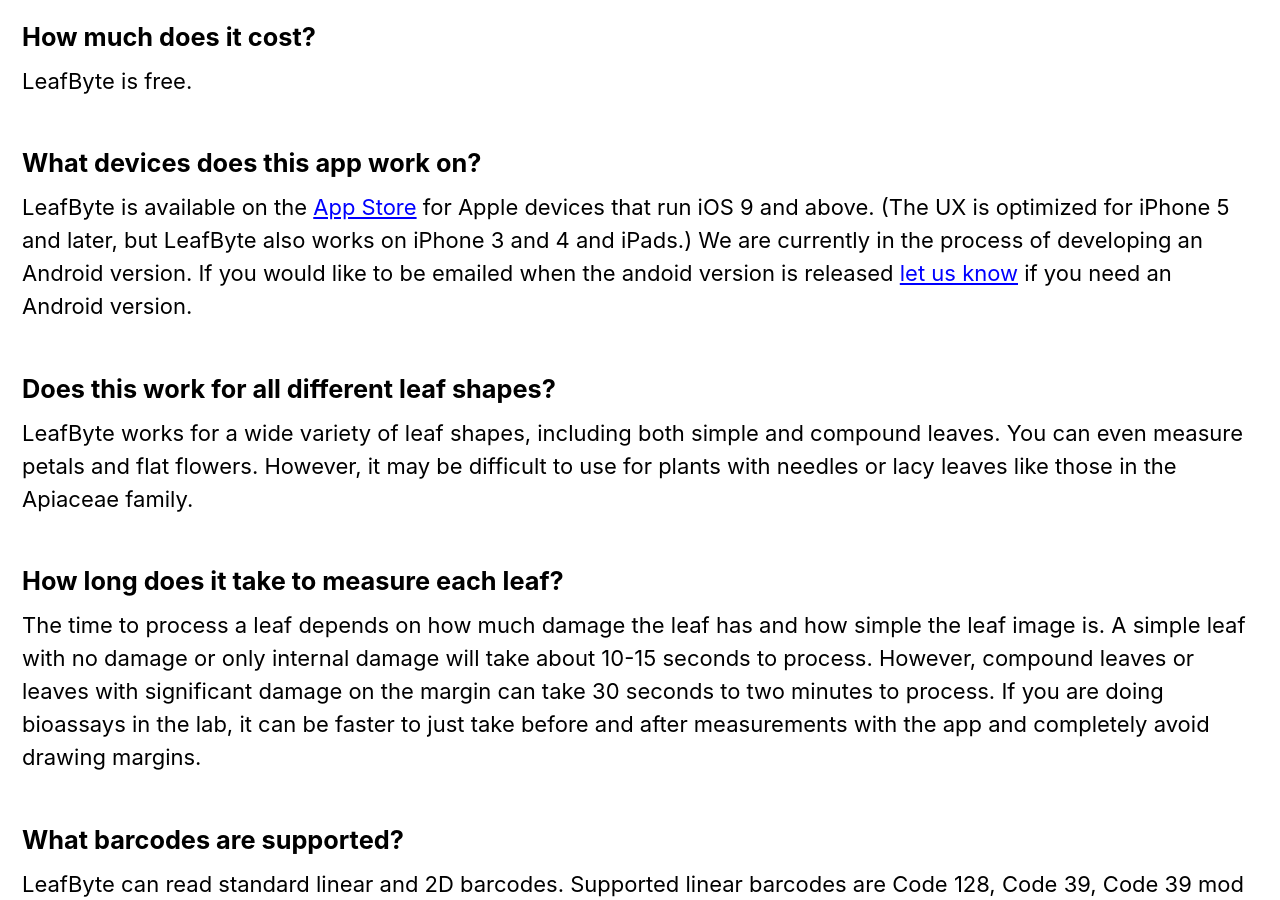
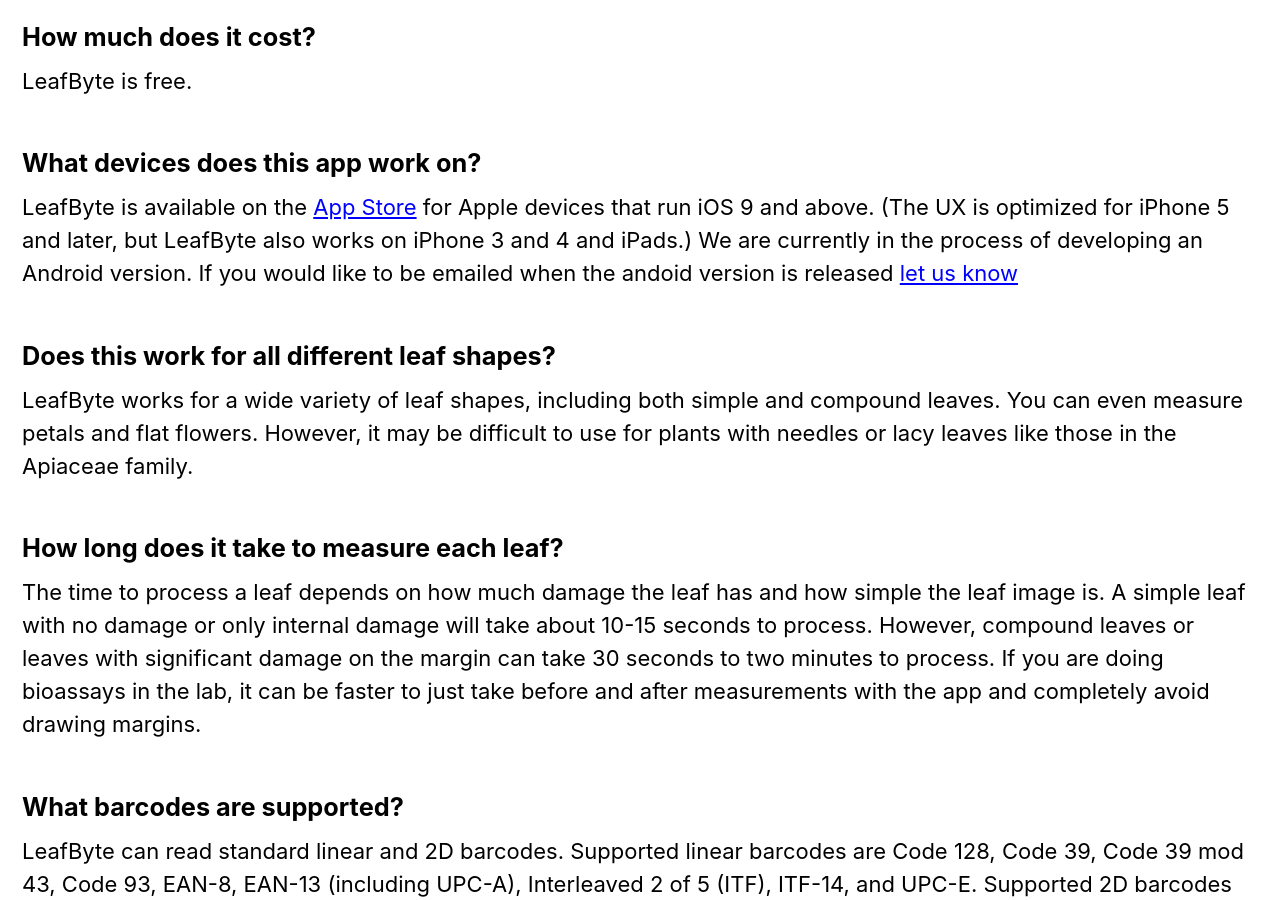
Before and after one commit to Zoegp/zoegp.github.io, a Jekyll site: the page built from leafbyte-faqs.md, in a window 1280 px wide and 900 px high, scrolled down 567 px. Built offline with Jekyll 4.4.1, drawn with Linux system fonts in a browser that asks for light colours; cached includes are drawn as plain includes; nearby versions of some CDN libraries.

Commit message:
Update leafbyte-faqs.md

```diff
--- a/leafbyte-faqs.md
+++ b/leafbyte-faqs.md
@@ -16,7 +16,7 @@
 LeafByte is free.
 
 ##### What devices does this app work on?
-LeafByte is available on the [App Store](https://itunes.apple.com/us/app/leafbyte/id1362985339?mt=8) for Apple devices that run iOS 9 and above. (The UX is optimized for iPhone 5 and later, but LeafByte also works on iPhone 3 and 4 and iPads.) We are currently in the process of developing an Android version. If you would like to be emailed when the andoid version is released [let us know](mailto:leafbyte@zoegp.science?subject=Interest%20in%20LeafByte%20on%20Android&body=Hello,%0AI'd%20like%20to%20express%20my%20interest%20in%20using%20an%20Android%20version%20of%20LeafByte.%Please%tell%me%when%the%app%is%available.%0A%0AThanks!) if you need an Android version.
+LeafByte is available on the [App Store](https://itunes.apple.com/us/app/leafbyte/id1362985339?mt=8) for Apple devices that run iOS 9 and above. (The UX is optimized for iPhone 5 and later, but LeafByte also works on iPhone 3 and 4 and iPads.) We are currently in the process of developing an Android version. If you would like to be emailed when the andoid version is released [let us know](mailto:leafbyte@zoegp.science?subject=Interest%20in%20LeafByte%20on%20Android&body=Hello,%0AI'd%20like%20to%20express%20my%20interest%20in%20using%20an%20Android%20version%20of%20LeafByte.%20Please%20tell%20me%20when%20the%20app%20is%20available.%0A%0AThanks!)
 
 ##### Does this work for all different leaf shapes?
 LeafByte works for a wide variety of leaf shapes, including both simple and compound leaves. You can even measure petals and flat flowers. However, it may be difficult to use for plants with needles or lacy leaves like those in the Apiaceae family.
```
